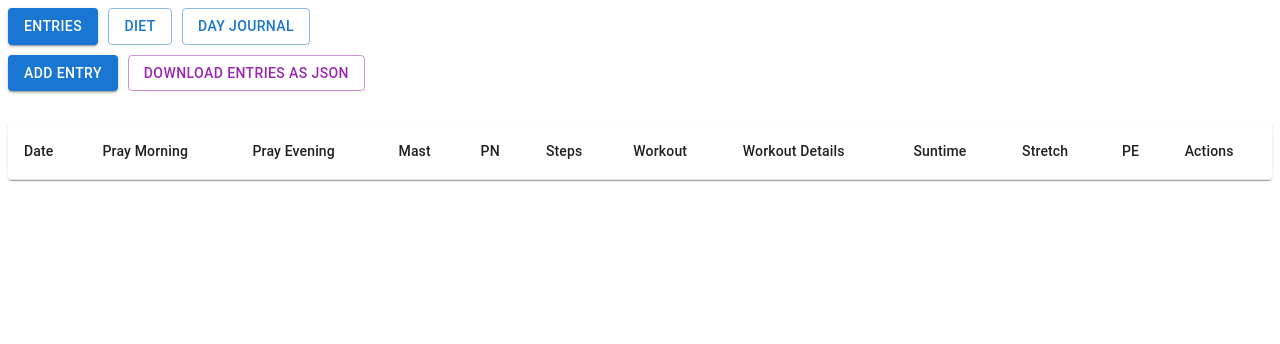
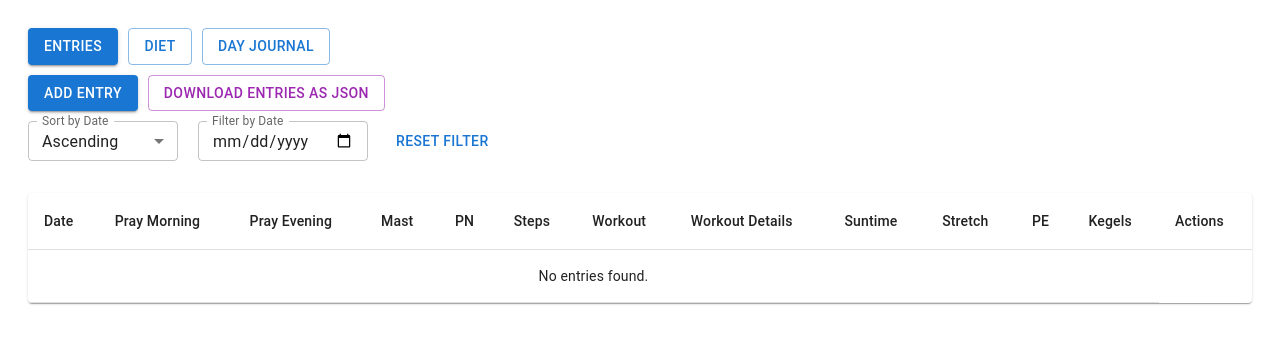
Before and after one commit to codebymarco/life-track-app, a React (Vite) app: page / in a window 1280 px wide. Shown: the top 344 px of the page. Built offline with nearby package versions, Linux system fonts and the light colour scheme.

Commit message:
added more changes'

```diff
--- a/src/App.tsx
+++ b/src/App.tsx
@@ -14,6 +14,10 @@ import {
   TableRow,
   Paper,
   IconButton,
+  Select,
+  MenuItem,
+  InputLabel,
+  FormControl,
 } from "@mui/material";
 import DeleteIcon from "@mui/icons-material/Delete";
 import EditIcon from "@mui/icons-material/Edit";
@@ -31,6 +35,7 @@ type FormData = {
   suntime: number;
   stretch: boolean; // new attribute for stretch
   pe: boolean; // new attribute for PE
+  kegels: boolean; // new attribute for kegels
 };
 
 // Diet data type
@@ -52,6 +57,8 @@ const style = {
   left: "50%",
   transform: "translate(-50%, -50%)",
   width: 400,
+  maxHeight: "90vh",
+  overflowY: "auto",
   bgcolor: "background.paper",
   border: "2px solid #000",
   boxShadow: 24,
@@ -76,6 +83,7 @@ function App() {
     suntime: 0,
     stretch: false, // initialize stretch
     pe: false, // initialize PE
+    kegels: false, // initialize kegels
   });
   const [dietForm, setDietForm] = useState<DietData>({
     date: "",
@@ -87,6 +95,16 @@ function App() {
     body: "",
   });
   const [editIndex, setEditIndex] = useState<number | null>(null);
+
+  // Sorting and Filtering State
+  const [entriesSortOrder, setEntriesSortOrder] = useState<"asc" | "desc">("asc");
+  const [entriesFilterDate, setEntriesFilterDate] = useState<string>("");
+
+  const [dietSortOrder, setDietSortOrder] = useState<"asc" | "desc">("asc");
+  const [dietFilterDate, setDietFilterDate] = useState<string>("");
+
+  const [journalSortOrder, setJournalSortOrder] = useState<"asc" | "desc">("asc");
+  const [journalFilterDate, setJournalFilterDate] = useState<string>("");
 
   useEffect(() => {
     try {
@@ -127,14 +145,15 @@ function App() {
       suntime: 0,
       stretch: false, // reset stretch
       pe: false, // reset PE
+      kegels: false, // reset kegels
     });
     setDietForm({ date: "", foods: [], water: "" });
     setJournalForm({ date: "", body: "" });
     setEditIndex(null);
   };
 
-  const handleChange = (e: React.ChangeEvent<HTMLInputElement>) => {
-    const { name, value, type, checked } = e.target;
+  const handleChange = (e: React.ChangeEvent<HTMLInputElement | { name?: string; value: unknown }>) => {
+    const { name, value, type, checked } = e.target as HTMLInputElement;
 
     if (tab === "entries") {
       setFormData({
@@ -145,7 +164,7 @@ function App() {
       if (name === "foods") {
         setDietForm({
           ...dietForm,
-          foods: value.split(",").map((food) => food.trim()),
+          foods: (value as string).split(",").map((food) => food.trim()),
         });
       } else {
         setDietForm({
@@ -169,8 +188,9 @@ function App() {
         setData(updatedData);
         localStorage.setItem("entries", JSON.stringify(updatedData));
       } else {
-        setData([...data, formData]);
-        localStorage.setItem("entries", JSON.stringify([...data, formData]));
+        const newData = [...data, formData];
+        setData(newData);
+        localStorage.setItem("entries", JSON.stringify(newData));
       }
     } else if (tab === "diet") {
       if (editIndex !== null) {
@@ -179,8 +199,9 @@ function App() {
         setDietData(updatedDiet);
         localStorage.setItem("dietEntries", JSON.stringify(updatedDiet));
       } else {
-        setDietData([...dietData, dietForm]);
-        localStorage.setItem("dietEntries", JSON.stringify([...dietData, dietForm]));
+        const newDiet = [...dietData, dietForm];
+        setDietData(newDiet);
+        localStorage.setItem("dietEntries", JSON.stringify(newDiet));
       }
     } else if (tab === "journal") {
       if (editIndex !== null) {
@@ -189,8 +210,9 @@ function App() {
         setJournalData(updatedJournal);
         localStorage.setItem("journalEntries", JSON.stringify(updatedJournal));
       } else {
-        setJournalData([...journalData, journalForm]);
-        localStorage.setItem("journalEntries", JSON.stringify([...journalData, journalForm]));
+        const newJournal = [...journalData, journalForm];
+        setJournalData(newJournal);
+        localStorage.setItem("journalEntries", JSON.stringify(newJournal));
       }
     }
     handleClose();
@@ -240,9 +262,28 @@ function App() {
     link.click();
   };
 
+  // Sorting and Filtering Functions
+  const sortData = <T extends { date: string }>(data: T[], order: "asc" | "desc"): T[] => {
+    return [...data].sort((a, b) => {
+      if (a.date < b.date) return order === "asc" ? -1 : 1;
+      if (a.date > b.date) return order === "asc" ? 1 : -1;
+      return 0;
+    });
+  };
+
+  const filterData = <T extends { date: string }>(data: T[], filterDate: string): T[] => {
+    if (!filterDate) return data;
+    return data.filter((item) => item.date === filterDate);
+  };
+
+  // Processed Data for Rendering
+  const processedEntries = sortData(filterData(data, entriesFilterDate), entriesSortOrder);
+  const processedDiet = sortData(filterData(dietData, dietFilterDate), dietSortOrder);
+  const processedJournal = sortData(filterData(journalData, journalFilterDate), journalSortOrder);
+
   return (
-    <div>
-      <div>
+    <div style={{ padding: "20px" }}>
+      <div style={{ marginBottom: "10px" }}>
         <Button
           variant={tab === "entries" ? "contained" : "outlined"}
           onClick={() => setTab("entries")}
@@ -265,11 +306,11 @@ function App() {
         </Button>
       </div>
 
+      <div style={{ marginBottom: "10px" }}>
         <Button
           variant="contained"
           color="primary"
           onClick={handleOpen}
-        style={{ marginTop: "10px" }}
         >
           {tab === "entries" ? "Add Entry" : tab === "diet" ? "Enter Day Diet" : "Add Journal"}
         </Button>
@@ -278,11 +319,74 @@ function App() {
           variant="outlined"
           color="secondary"
           onClick={() => handleDownload(tab)}
-        style={{ marginLeft: "10px", marginTop: "10px" }}
+          style={{ marginLeft: "10px" }}
         >
           Download {tab === "entries" ? "Entries" : tab === "diet" ? "Diet" : "Journal"} as JSON
         </Button>
+      </div>
 
+      {/* Sorting and Filtering Controls */}
+      <div style={{ display: "flex", alignItems: "center", marginBottom: "20px", gap: "20px" }}>
+        {/* Sorting */}
+        <FormControl variant="outlined" size="small">
+          <InputLabel>Sort by Date</InputLabel>
+          <Select
+            label="Sort by Date"
+            value={
+              tab === "entries"
+                ? entriesSortOrder
+                : tab === "diet"
+                ? dietSortOrder
+                : journalSortOrder
+            }
+            onChange={(e) => {
+              const order = e.target.value as "asc" | "desc";
+              if (tab === "entries") setEntriesSortOrder(order);
+              else if (tab === "diet") setDietSortOrder(order);
+              else setJournalSortOrder(order);
+            }}
+            style={{ minWidth: 150 }}
+          >
+            <MenuItem value="asc">Ascending</MenuItem>
+            <MenuItem value="desc">Descending</MenuItem>
+          </Select>
+        </FormControl>
+
+        {/* Filtering */}
+        <TextField
+          label="Filter by Date"
+          type="date"
+          size="small"
+          InputLabelProps={{ shrink: true }}
+          value={
+            tab === "entries"
+              ? entriesFilterDate
+              : tab === "diet"
+              ? dietFilterDate
+              : journalFilterDate
+          }
+          onChange={(e) => {
+            const date = e.target.value;
+            if (tab === "entries") setEntriesFilterDate(date);
+            else if (tab === "diet") setDietFilterDate(date);
+            else setJournalFilterDate(date);
+          }}
+        />
+
+        {/* Reset Filter Button */}
+        <Button
+          variant="text"
+          onClick={() => {
+            if (tab === "entries") setEntriesFilterDate("");
+            else if (tab === "diet") setDietFilterDate("");
+            else setJournalFilterDate("");
+          }}
+        >
+          Reset Filter
+        </Button>
+      </div>
+
+      {/* Modal for Adding/Editing */}
       <Modal open={open} onClose={handleClose}>
         <Box sx={style}>
           {tab === "entries" ? (
@@ -296,6 +400,7 @@ function App() {
                 value={formData.date}
                 onChange={handleChange}
                 InputLabelProps={{ shrink: true }}
+                required
               />
               <FormControlLabel
                 control={
@@ -317,17 +422,24 @@ function App() {
                 }
                 label="Workout"
               />
+              {formData.workout && (
                 <TextField
                   fullWidth
                   margin="normal"
                   label="Workout Details (comma-separated)"
                   name="workoutDetails"
                   value={formData.workoutDetails.join(",")}
-                onChange={(e) => setFormData({
+                  onChange={(e) =>
+                    setFormData({
                       ...formData,
-                  workoutDetails: e.target.value.split(",").map((detail) => detail.trim())
-                })}
+                      workoutDetails: e.target.value
+                        .split(",")
+                        .map((detail) => detail.trim())
+                        .filter((detail) => detail !== ""),
+                    })
+                  }
                 />
+              )}
               <FormControlLabel
                 control={
                   <Checkbox
@@ -366,15 +478,17 @@ function App() {
                 name="steps"
                 value={formData.steps}
                 onChange={handleChange}
+                inputProps={{ min: 0 }}
               />
               <TextField
                 fullWidth
                 margin="normal"
-                label="Suntime"
+                label="Suntime (minutes)"
                 type="number"
                 name="suntime"
                 value={formData.suntime}
                 onChange={handleChange}
+                inputProps={{ min: 0 }}
               />
               <FormControlLabel
                 control={
@@ -396,6 +510,16 @@ function App() {
                 }
                 label="PE"
               />
+              <FormControlLabel
+                control={
+                  <Checkbox
+                    checked={formData.kegels}
+                    name="kegels"
+                    onChange={handleChange}
+                  />
+                }
+                label="Kegels"
+              />
             </>
           ) : tab === "diet" ? (
             <>
@@ -408,6 +532,7 @@ function App() {
                 value={dietForm.date}
                 onChange={handleChange}
                 InputLabelProps={{ shrink: true }}
+                required
               />
               <TextField
                 fullWidth
@@ -425,6 +550,7 @@ function App() {
                 name="water"
                 value={dietForm.water}
                 onChange={handleChange}
+                inputProps={{ min: 0, step: "0.1" }}
               />
             </>
           ) : (
@@ -438,6 +564,7 @@ function App() {
                 value={journalForm.date}
                 onChange={handleChange}
                 InputLabelProps={{ shrink: true }}
+                required
               />
               <TextField
                 fullWidth
@@ -462,6 +589,7 @@ function App() {
         </Box>
       </Modal>
 
+      {/* Tables */}
       {tab === "entries" ? (
         <TableContainer component={Paper} sx={{ marginTop: 4 }}>
           <Table>
@@ -478,11 +606,13 @@ function App() {
                 <TableCell>Suntime</TableCell>
                 <TableCell>Stretch</TableCell>
                 <TableCell>PE</TableCell>
+                <TableCell>Kegels</TableCell> {/* Add Kegels column */}
                 <TableCell>Actions</TableCell>
               </TableRow>
             </TableHead>
             <TableBody>
-              {data.map((row, index) => (
+              {processedEntries.length > 0 ? (
+                processedEntries.map((row, index) => (
                   <TableRow key={index}>
                     <TableCell>{row.date}</TableCell>
                     <TableCell>{row.prayMorning ? "Yes" : "No"}</TableCell>
@@ -495,6 +625,7 @@ function App() {
                     <TableCell>{row.suntime}</TableCell>
                     <TableCell>{row.stretch ? "Yes" : "No"}</TableCell>
                     <TableCell>{row.pe ? "Yes" : "No"}</TableCell>
+                    <TableCell>{row.kegels ? "Yes" : "No"}</TableCell> {/* Display Kegels */}
                     <TableCell>
                       <IconButton onClick={() => handleEdit(index)}>
                         <EditIcon />
@@ -504,7 +635,14 @@ function App() {
                       </IconButton>
                     </TableCell>
                   </TableRow>
-              ))}
+                ))
+              ) : (
+                <TableRow>
+                  <TableCell colSpan={12} align="center">
+                    No entries found.
+                  </TableCell>
+                </TableRow>
+              )}
             </TableBody>
           </Table>
         </TableContainer>
@@ -520,7 +658,8 @@ function App() {
               </TableRow>
             </TableHead>
             <TableBody>
-              {dietData.map((row, index) => (
+              {processedDiet.length > 0 ? (
+                processedDiet.map((row, index) => (
                   <TableRow key={index}>
                     <TableCell>{row.date}</TableCell>
                     <TableCell>{row.foods.join(", ")}</TableCell>
@@ -534,7 +673,14 @@ function App() {
                       </IconButton>
                     </TableCell>
                   </TableRow>
-              ))}
+                ))
+              ) : (
+                <TableRow>
+                  <TableCell colSpan={4} align="center">
+                    No diet entries found.
+                  </TableCell>
+                </TableRow>
+              )}
             </TableBody>
           </Table>
         </TableContainer>
@@ -549,7 +695,8 @@ function App() {
               </TableRow>
             </TableHead>
             <TableBody>
-              {journalData.map((row, index) => (
+              {processedJournal.length > 0 ? (
+                processedJournal.map((row, index) => (
                   <TableRow key={index}>
                     <TableCell>{row.date}</TableCell>
                     <TableCell>{row.body}</TableCell>
@@ -562,7 +709,14 @@ function App() {
                       </IconButton>
                     </TableCell>
                   </TableRow>
-              ))}
+                ))
+              ) : (
+                <TableRow>
+                  <TableCell colSpan={3} align="center">
+                    No journal entries found.
+                  </TableCell>
+                </TableRow>
+              )}
             </TableBody>
           </Table>
         </TableContainer>
```
Lines whose indentation alone changed are shown as unchanged.
